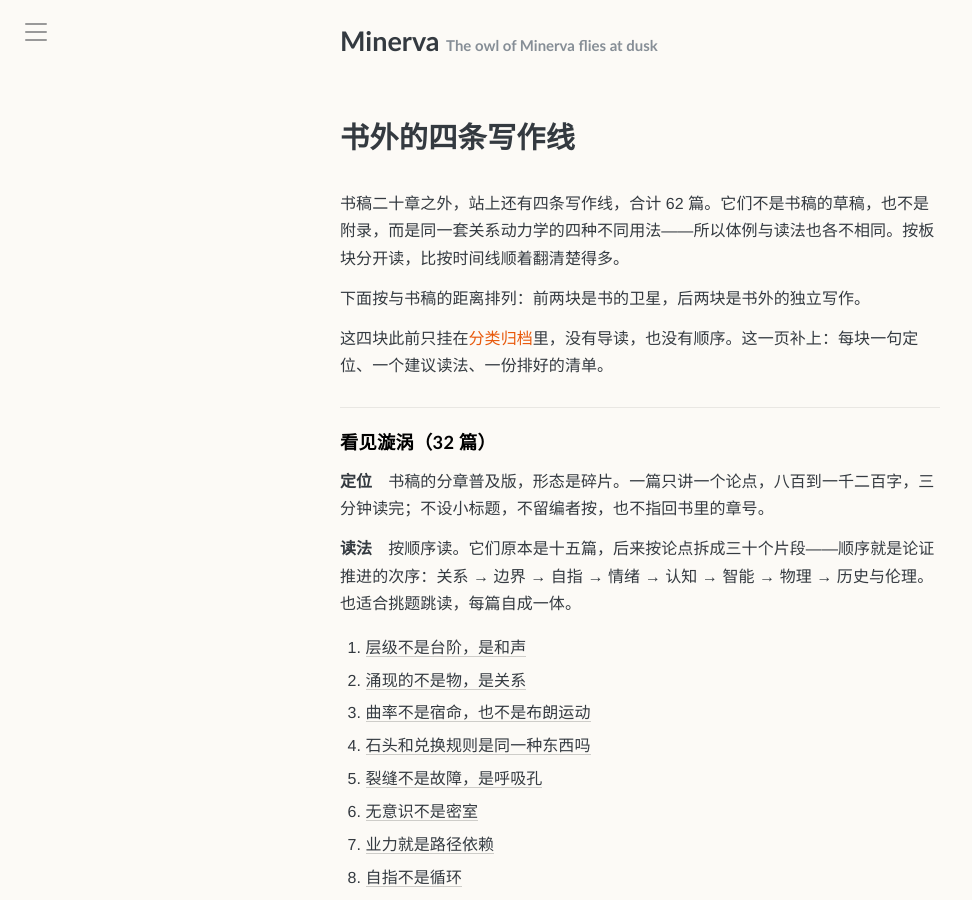
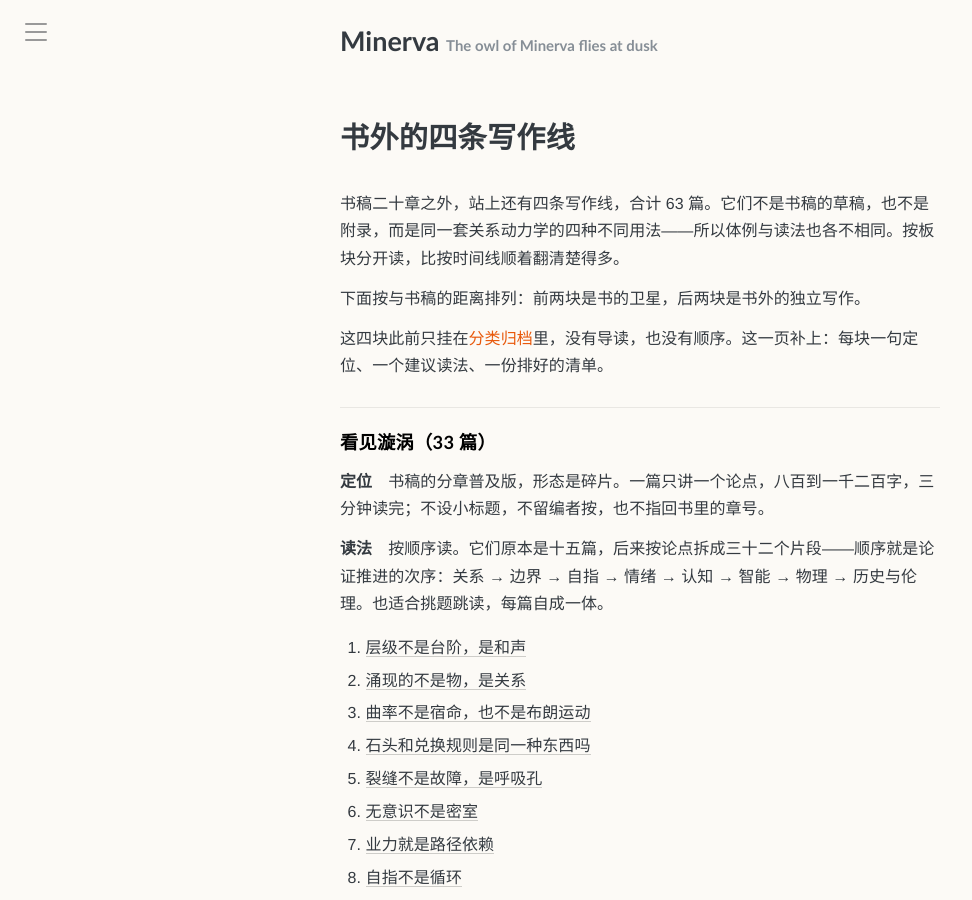
Before and after one commit to symphonyh/symphonyh.github.io, a Jekyll site: the page built from essays.md, in a window 1280 px wide and 900 px high. Shown: the whole window, without its empty margins (0-972 px from the left). Built offline with Jekyll 4.4.1, drawn with Linux system fonts in a browser that asks for light colours.

Commit message:
新增《西西弗斯》；essays 62→63（看见漩涡 32→33）

```diff
--- a/essays.md
+++ b/essays.md
@@ -2,21 +2,21 @@
 layout: page
 page_class: essays-page
 title: 书外的四条写作线
-description: 《漩涡之在》之外的四个板块——看见漩涡（书稿的分章普及版）、哲学对话篇（与十七位哲学家的虚构对话）、人文篇（书外的独立作品）、交叉视域（方法论延伸），共 62 篇。本页给出各块的定位与阅读顺序。
+description: 《漩涡之在》之外的四个板块——看见漩涡（书稿的分章普及版）、哲学对话篇（与十七位哲学家的虚构对话）、人文篇（书外的独立作品）、交叉视域（方法论延伸），共 63 篇。本页给出各块的定位与阅读顺序。
 permalink: /essays/
 ---
 
-书稿二十章之外，站上还有四条写作线，合计 62 篇。它们不是书稿的草稿，也不是附录，而是同一套关系动力学的四种不同用法——所以体例与读法也各不相同。按板块分开读，比按时间线顺着翻清楚得多。
+书稿二十章之外，站上还有四条写作线，合计 63 篇。它们不是书稿的草稿，也不是附录，而是同一套关系动力学的四种不同用法——所以体例与读法也各不相同。按板块分开读，比按时间线顺着翻清楚得多。
 
 下面按与书稿的距离排列：前两块是书的卫星，后两块是书外的独立写作。
 
 这四块此前只挂在[分类归档](/categories/)里，没有导读，也没有顺序。这一页补上：每块一句定位、一个建议读法、一份排好的清单。
 
-## 看见漩涡（32 篇）
+## 看见漩涡（33 篇）
 
 **定位**　书稿的分章普及版，形态是碎片。一篇只讲一个论点，八百到一千二百字，三分钟读完；不设小标题，不留编者按，也不指回书里的章号。
 
-**读法**　按顺序读。它们原本是十五篇，后来按论点拆成三十个片段——顺序就是论证推进的次序：关系 → 边界 → 自指 → 情绪 → 认知 → 智能 → 物理 → 历史与伦理。也适合挑题跳读，每篇自成一体。
+**读法**　按顺序读。它们原本是十五篇，后来按论点拆成三十二个片段——顺序就是论证推进的次序：关系 → 边界 → 自指 → 情绪 → 认知 → 智能 → 物理 → 历史与伦理。也适合挑题跳读，每篇自成一体。
 
 1. [层级不是台阶，是和声]({% post_url 2026-11-12-层级不是台阶是和声 %})
 2. [涌现的不是物，是关系]({% post_url 2026-07-07-涌现的不是物是关系 %})
@@ -50,6 +50,7 @@ permalink: /essays/
 30. [存在不是根据，是维持]({% post_url 2026-11-19-存在不是根据是维持 %})
 31. [大模型改变的是解释权]({% post_url 2026-11-20-大模型改变的是解释权 %})
 32. [对称不是秩序，是约束下的最省力]({% post_url 2026-11-21-对称不是秩序是约束下的最省力 %})
+33. [西西弗斯]({% post_url 2026-11-22-西西弗斯 %})
 
 **与书稿的关系**　四条线里它与书稿重合最多：关系优先、涌现、物理与意识这几处书里都有一章，这里是更短的一版；落在历史、艺术、自由与伦理上的那几篇，是书稿之后的延伸。文字另写，不复用书稿原文。
 
```
Also changed, not shown: _posts/2026-11-22-西西弗斯.md (added, +37 -0 lines).
